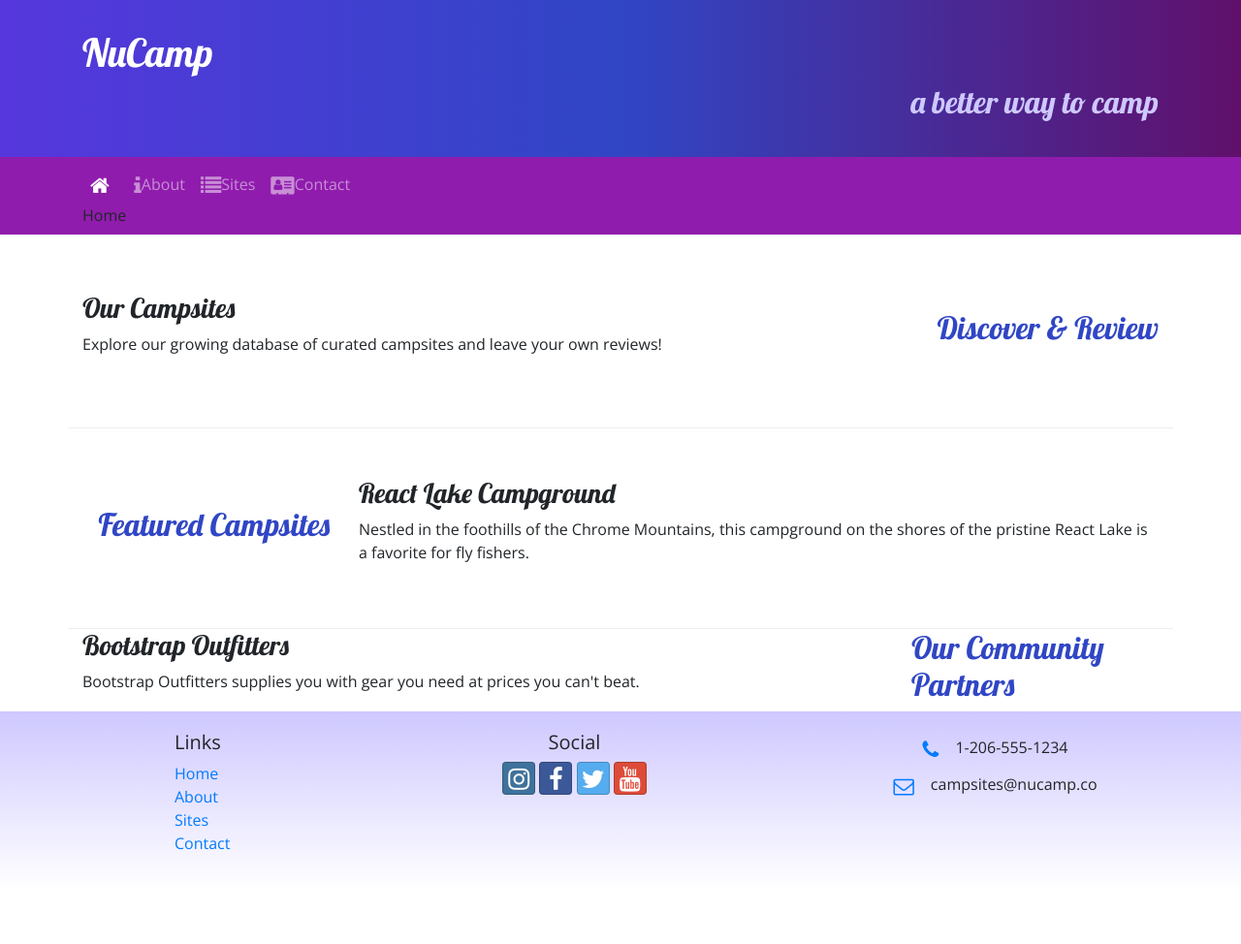
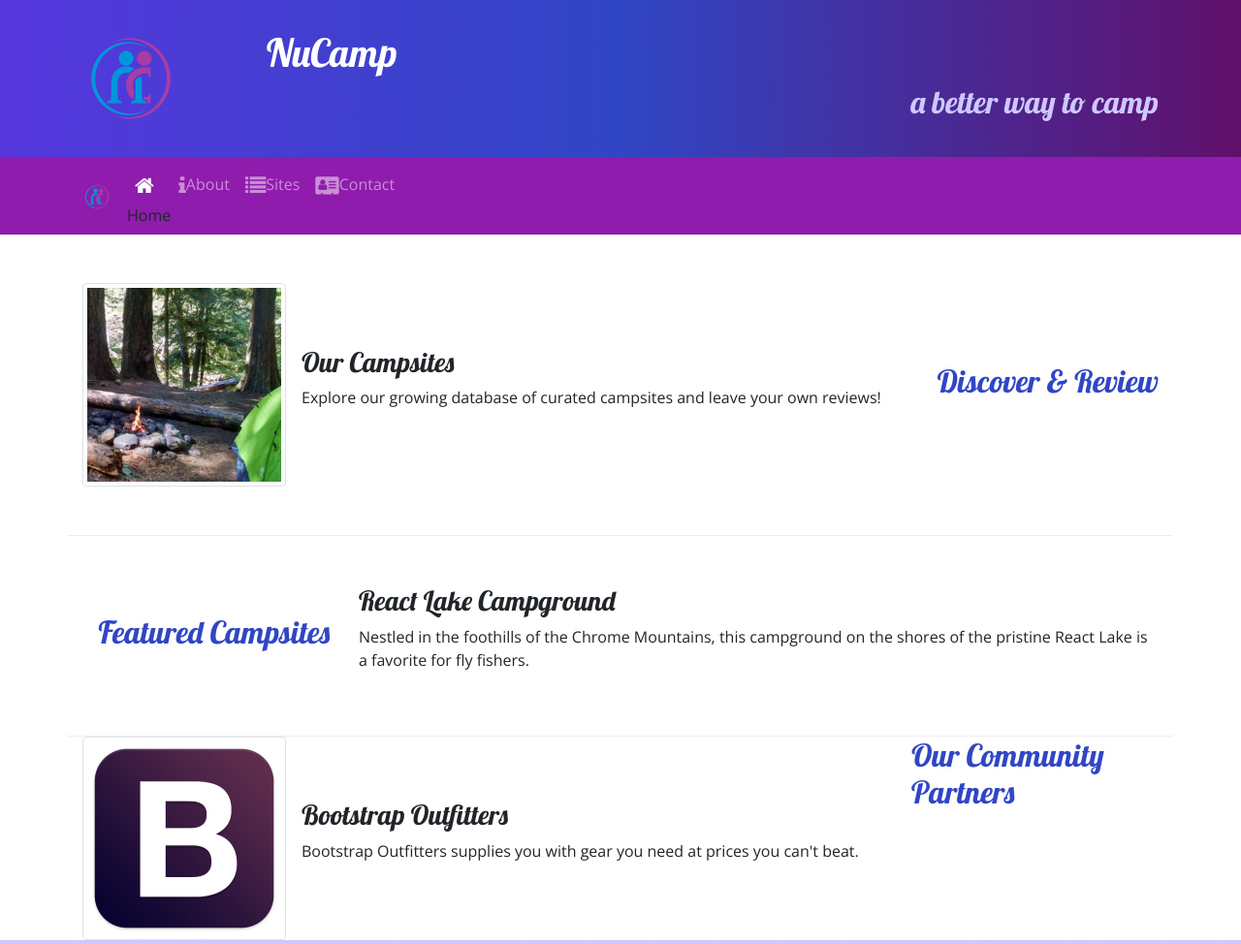
Before and after one commit to mwells86/NucampSite, a website: page index.html in a window 1280 px wide. Shown: the top 974 px of the page at 97% size. Before the commit the page ends 918 px from the top, so only its background shows below. Drawn offline with nearby package versions, Linux system fonts and the light colour scheme.

Commit message:
Added images and media objects

```diff
--- a/index.html
+++ b/index.html
@@ -22,6 +22,9 @@
     <header class="jumbotron jumbotron-fluid">
         <div class ="container">
             <div class ="row">
+                <div class="col-4 col-sm-3 col-md-2 align-self-center">
+                    <img src="img/logo.png" class="img-fluid" />
+                </div>
                 <div class ="col">
                     <h1>NuCamp</h1>
                     <h2 class="text-sm-right">a better way to camp</h2>
@@ -32,7 +35,8 @@
 
     <nav class="navbar navbar-expand-sm navbar-dark sticky-top">
         <div class="container">
-            <button class="navbar-toggler ml-auto" type="button" data-toggle="collapse" data-target="#nucampNavbar">
+            <a class="navbar-brand" href="#"><img src="img/logo.png" heigh="30" width="30" /></a>
+            <button class="navbar-toggler" type="button" data-toggle="collapse" data-target="#nucampNavbar">
                 <span class="navbar-toggler-icon"></span>
             </button>
             <div class="collapse navbar-collapse" id="nucampNavbar">
@@ -40,7 +44,7 @@
                     <li class="nav-item active"><a class="nav-link" href="#"><i class="fa fa-home fa-lg"></i></a>Home</li>
                     <li class="nav-item"><a class="nav-link" href="aboutus.html"><i class="fa fa-info fa-lg"></i>About</a></li>
                     <li class="nav-item"><a class="nav-link" href="#"><i class="fa fa-list fa-lg"></i>Sites</a></li>
-                    <li class="nav-item"><a class="nav-link" href="#"><i class="fa fa-address-card fa-lg"></i>Contact</a></li>
+                    <li class="nav-item"><a class="nav-link" href="contactus.html"><i class="fa fa-address-card fa-lg"></i>Contact</a></li>
                 </ul>
             </div>
         </div>
@@ -52,8 +56,13 @@
                 <h2 class="text-sm-right">Discover & Review</h2>
             </div>
             <div class="col">
-                <h3>Our Campsites</h3>
-                <p class="d-none d-sm-block">Explore our growing database of curated campsites and leave your own reviews!</p>
+                <div class="media">
+                    <img class="d-flex mr-3 img-thumbnail" src="img/breadcrumb-trail-thumb.jpg" alt="breadcrumb Trail thumbnail" />
+                    <div class="media-body align-self-center">
+                        <h3>Our Campsites</h3>
+                        <p class="d-none d-sm-block">Explore our growing database of curated campsites and leave your own reviews!</p>
+                    </div>
+                </div>
             </div>
         </div>
 
@@ -72,9 +81,13 @@
                 <h2>Our Community Partners</h2>
             </div>
             <div class="col">
-                <h3>Bootstrap Outfitters</h3>
-                <p class="d-none d-sm-block">Bootstrap Outfitters supplies you with gear you need at prices you can't beat.</p>
-
+                <div class="media">
+                    <img class="d-flex mr-3 img-thumbnail" src="img/bootstrap-thumb.png" alt="Bootstrap Outfitters" />
+                    <div class="media-body align-self-center">
+                        <h3>Bootstrap Outfitters</h3>
+                        <p class="d-none d-sm-block">Bootstrap Outfitters supplies you with gear you need at prices you can't beat.</p>
+                    </div>
+                </div>
             </div>
         </div>
     </div>
```
Also changed, not shown: aboutus.html (+9 -5 lines), contactus.html (+8 -4 lines), img/bootstrap-thumb.png (added), img/breadcrumb-trail-thumb.jpg (added), img/breadcrumb-trail.jpg (added), img/chrome-river-thumb.jpg (added), img/chrome-river.jpg (added), img/logo.png (added), img/react-lake-thumb.jpg (added), img/react-lake.jpg (added), 1 other file.
